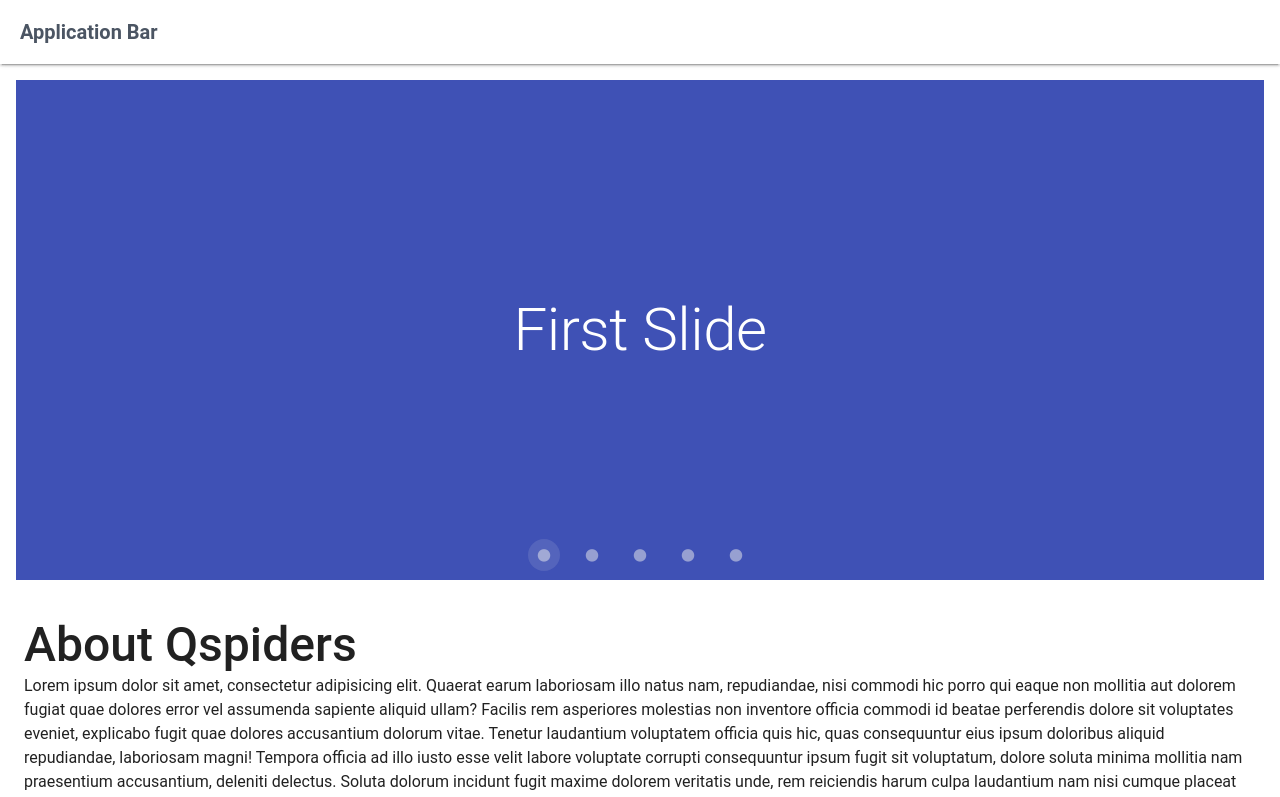
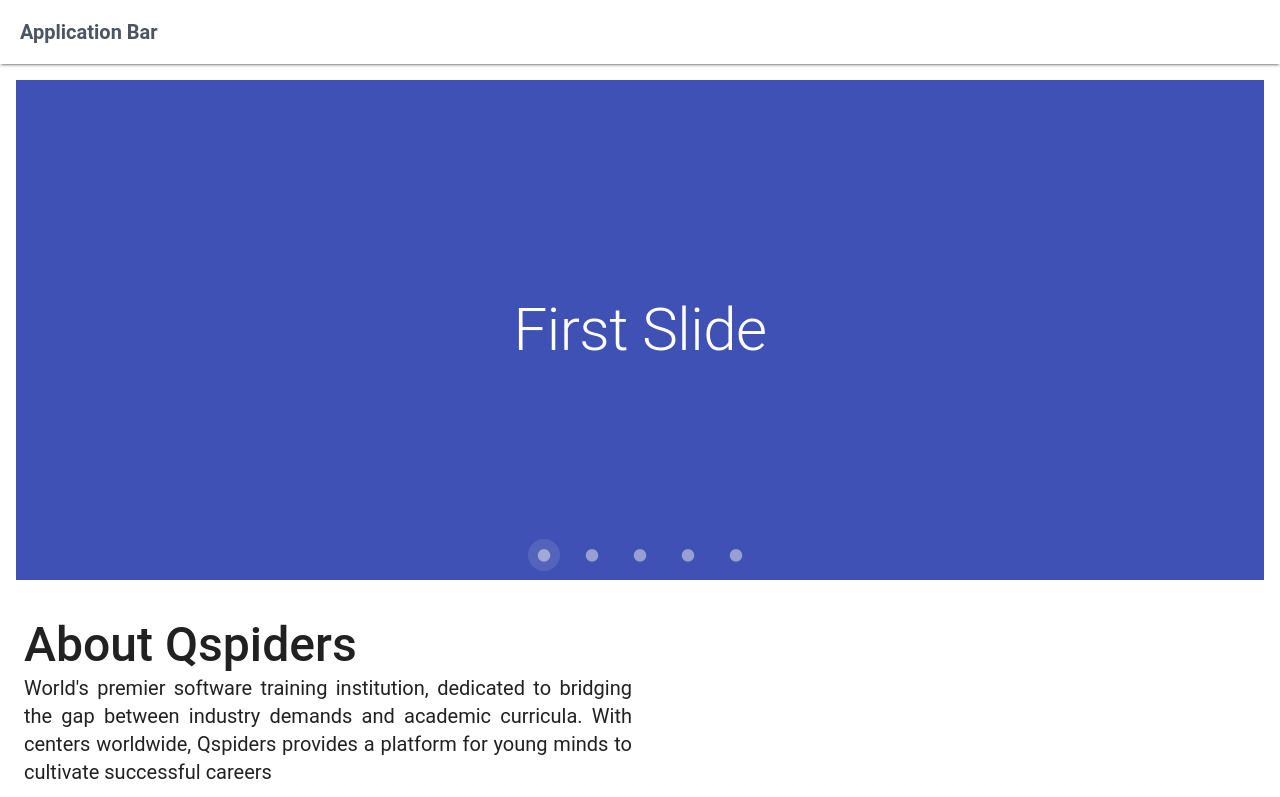
Before and after one commit to TechBhoomi/event-proposal-tascon, a Vue app: page / in a window 1280 px wide. Shown: the top 797 px of the page. Built offline with nearby package versions, Linux system fonts and the light colour scheme; no server answers.

Commit message:
about Qspiders data changed

```diff
--- a/src/components/about/About.vue
+++ b/src/components/about/About.vue
@@ -1,30 +1,11 @@
 <template>
-  <section class="p-2">
+  <section class="p-2 lg:w-[50%] text-justify">
     <h1 class="text-h3 font-weight-medium pb-1">About Qspiders</h1>
-    <section>
-      Lorem ipsum dolor sit amet, consectetur adipisicing elit. Quaerat earum
-      laboriosam illo natus nam, repudiandae, nisi commodi hic porro qui eaque
-      non mollitia aut dolorem fugiat quae dolores error vel assumenda sapiente
-      aliquid ullam? Facilis rem asperiores molestias non inventore officia
-      commodi id beatae perferendis dolore sit voluptates eveniet, explicabo
-      fugit quae dolores accusantium dolorum vitae. Tenetur laudantium
-      voluptatem officia quis hic, quas consequuntur eius ipsum doloribus
-      aliquid repudiandae, laboriosam magni! Tempora officia ad illo iusto esse
-      velit labore voluptate corrupti consequuntur ipsum fugit sit voluptatum,
-      dolore soluta minima mollitia nam praesentium accusantium, deleniti
-      delectus. Soluta dolorum incidunt fugit maxime dolorem veritatis unde, rem
-      reiciendis harum culpa laudantium nam nisi cumque placeat tenetur corrupti
-      hic, deserunt illum blanditiis quidem libero sequi repellat? Repellendus,
-      libero totam laborum odio error adipisci voluptate consequatur quos
-      reiciendis itaque praesentium, exercitationem amet vitae. Perferendis
-      voluptatum porro ullam officiis delectus temporibus amet aperiam nam
-      doloribus quidem laboriosam aliquam pariatur, consectetur, dolore soluta
-      voluptate laudantium quae repellendus? Accusamus amet quasi eveniet
-      impedit sint voluptatem cupiditate quia quod possimus? Sed nemo, quasi
-      tempore qui maxime consequuntur a ea totam assumenda aut nisi unde
-      reiciendis distinctio deleniti ex velit cum temporibus at accusamus nam
-      necessitatibus quam. Ullam excepturi tenetur architecto dolorem
-      laboriosam, quasi harum commodi quibusdam explicabo. Sapiente!
+    <section class="text-xl">
+      World's premier software training institution, dedicated to bridging the
+      gap between industry demands and academic curricula. With centers
+      worldwide, Qspiders provides a platform for young minds to cultivate
+      successful careers
     </section>
   </section>
 </template>
```
